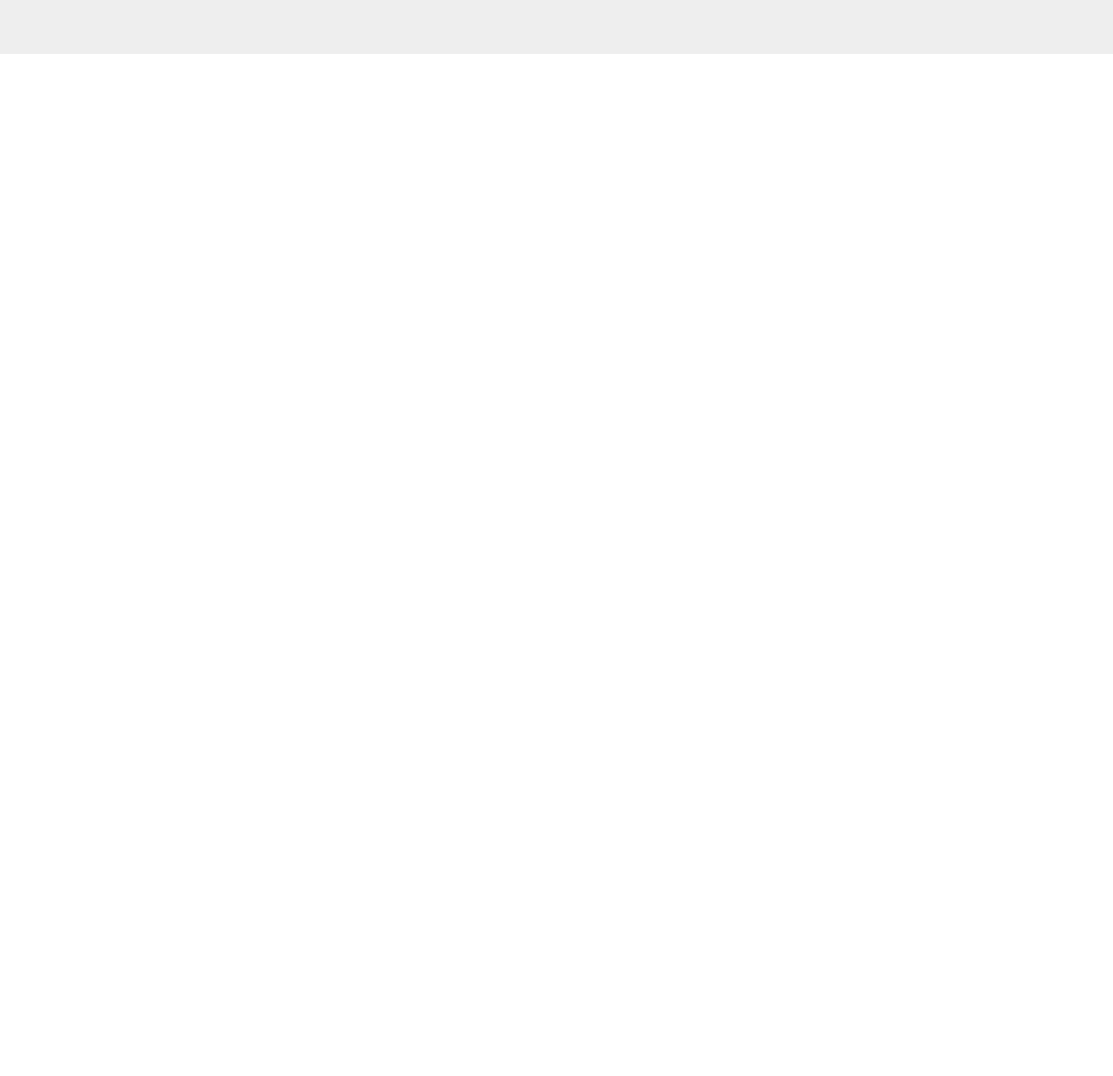
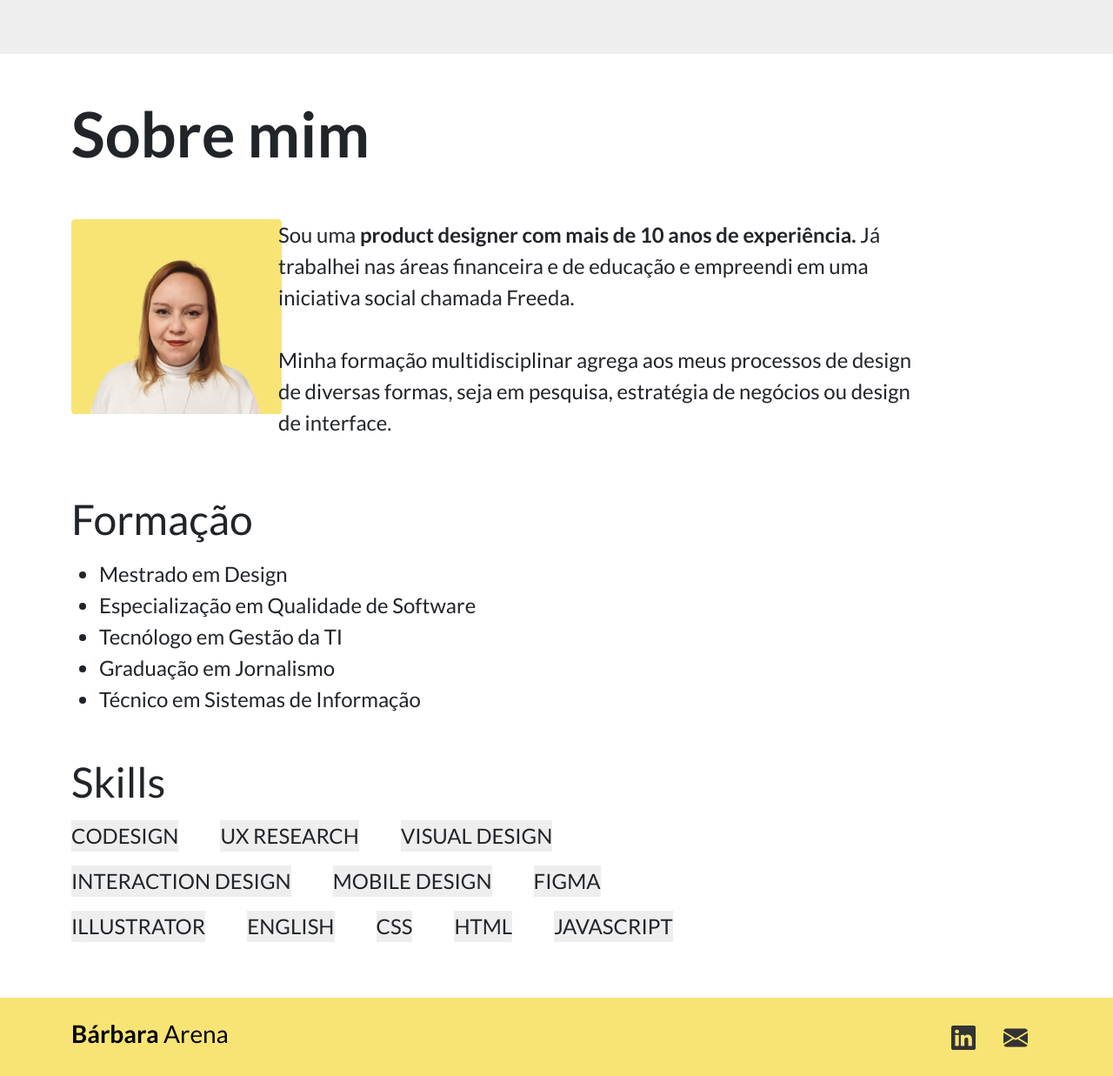
Before and after one commit to carlosebl/portfolio_barbara_arena, a plain HTML site: page index.html in a window 1280 px wide. Shown: the part 3038-4275 px from the top of the page at 87% size. Before the commit the page ends 3100 px from the top, so only its background shows below. Drawn offline with nearby package versions, Linux system fonts and the light colour scheme.

Commit message:
added new section and footer

```diff
--- a/index.html
+++ b/index.html
@@ -232,9 +232,74 @@
             </div>
         </div>
     </section>
-    <section id="sobre">
-
+    <section id="sobre" class="pt-5 pb-5">
+        <div class="container">
+            <div class="pb-5">
+                <h1>Sobre mim</h1>
+            </div>
+            <div class="row">
+                <div class="col-md-2 me-5">
+                    <div>
+                        <img src="./images/barbara.png" alt="Foto de Bárbara Arena">
+                    </div>
+                </div>
+                <div class="col-md-8">
+                    <p>Sou uma <span>product designer com mais de 10 anos de experiência.</span> Já trabalhei nas áreas financeira e de educação e empreendi em uma iniciativa social chamada Freeda.<br><br>Minha formação multidisciplinar agrega aos meus processos de design de diversas formas, seja em pesquisa, estratégia de negócios ou design de interface.</p>
+                </div>
+            </div>
+            <div class="mt-5 mb-3">
+                <h3>Formação</h3>
+            </div>
+            <div>
+                <ul>
+                    <li>Mestrado em Design</li>
+                    <li>Especialização em Qualidade de Software</li>
+                    <li>Tecnólogo em Gestão da TI</li>
+                    <li>Graduação em Jornalismo</li>
+                    <li>Técnico em Sistemas de Informação</li>
+                </ul>
+            </div>
+            <div class="mt-5 mb-3">
+                <h3>Skills</h3>
+            </div>
+            <div class="row">
+                <div id="skills" class="col-md-4">
+                    <div class="d-flex">
+                        <p>codesign</p>
+                        <p>ux research</p>
+                        <p>visual design</p>
+                    </div>
+                    <div class="d-flex">
+                        <p>interaction design</p>
+                        <p>mobile design</p>
+                        <p>figma</p>
+                    </div>
+                    <div class="d-flex">
+                        <p>illustrator</p>
+                        <p>english</p>
+                        <p>css</p>
+                        <p>html</p>
+                        <p>javascript</p>
+                    </div>
+                </div>
+            </div>
+        </div>
     </section>
+    <footer class="navbar p-3">
+        <div class="container">
+            <a href="index.html"><h1 class="navbar-brand fs-3"><strong>Bárbara</strong> Arena</h1></a>
+            <nav class="justify-content-end">
+                <ul class="nav nav-pills d-lg-flex">
+                    <li class="nav-item">
+                        <a href="#" class="nav-link" id="linkedin"><i class="bi bi-linkedin fs-3"></i></a>
+                    </li>
+                    <li class="nav-item">
+                            <a href="#" class="nav-link" id="email"><i class="bi bi-envelope-fill fs-3"></i></a>
+                    </li>
+                </ul>
+            </nav>
+        </div>
+    </footer>
     <script src="https://cdn.jsdelivr.net/npm/bootstrap@5.3.0/dist/js/bootstrap.bundle.min.js"></script>
 </body>
 </body>
--- a/main.css
+++ b/main.css
@@ -2,11 +2,13 @@
     font-family: 'Lato', sans-serif;
 }
 
-header {
+header,
+footer {
     background-color: #F8E475;
 }
 
-.navbar a {
+.navbar a,
+.navbar a i {
     color: #333333;
     text-decoration: none;
 }
@@ -15,7 +17,8 @@ header {
     background-image: linear-gradient(#F8E475, #F4DD5B);
 }
 
-#saudacao h3 {
+#saudacao h3,
+#sobre h3 {
     font-size: 48px;
     font-weight: 300;
 }
@@ -27,7 +30,8 @@ header {
 
 #descricao h1,
 #projetos h1,
-#artigos h1 {
+#artigos h1,
+#sobre h1 {
     font-size: 72px;
     font-weight: 900;
 }
@@ -89,3 +93,29 @@ header {
     background-color: #fff;
     border-top: none;;
 }
+
+#sobre p {
+    font-size: 24px;
+    font-weight: 300;
+}
+
+#sobre p span {
+    font-size: 24px;
+    font-weight: 700;
+}
+
+#sobre li {
+    font-size: 24px;
+    font-family: Lato;
+    font-weight: 300;
+    line-height: 36px;
+}
+
+#skills p {
+    font-size: 24px;
+    font-weight: 300;
+    white-space: nowrap;
+    background-color: #EEEEEE;
+    margin-right: 48px;
+    text-transform: uppercase;
+}
```
Also changed, not shown: images/barbara.png (added). Lines whose indentation alone changed are shown as unchanged.
